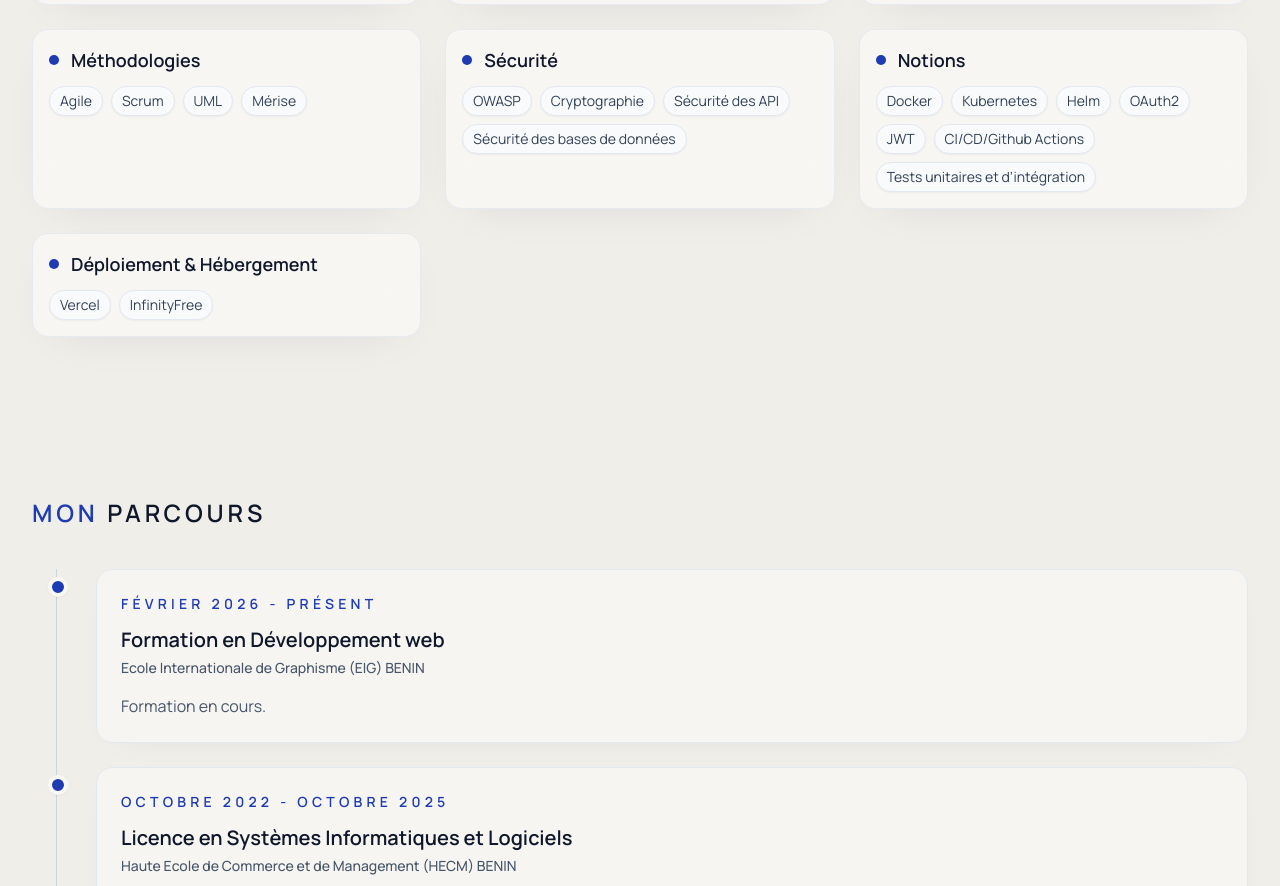
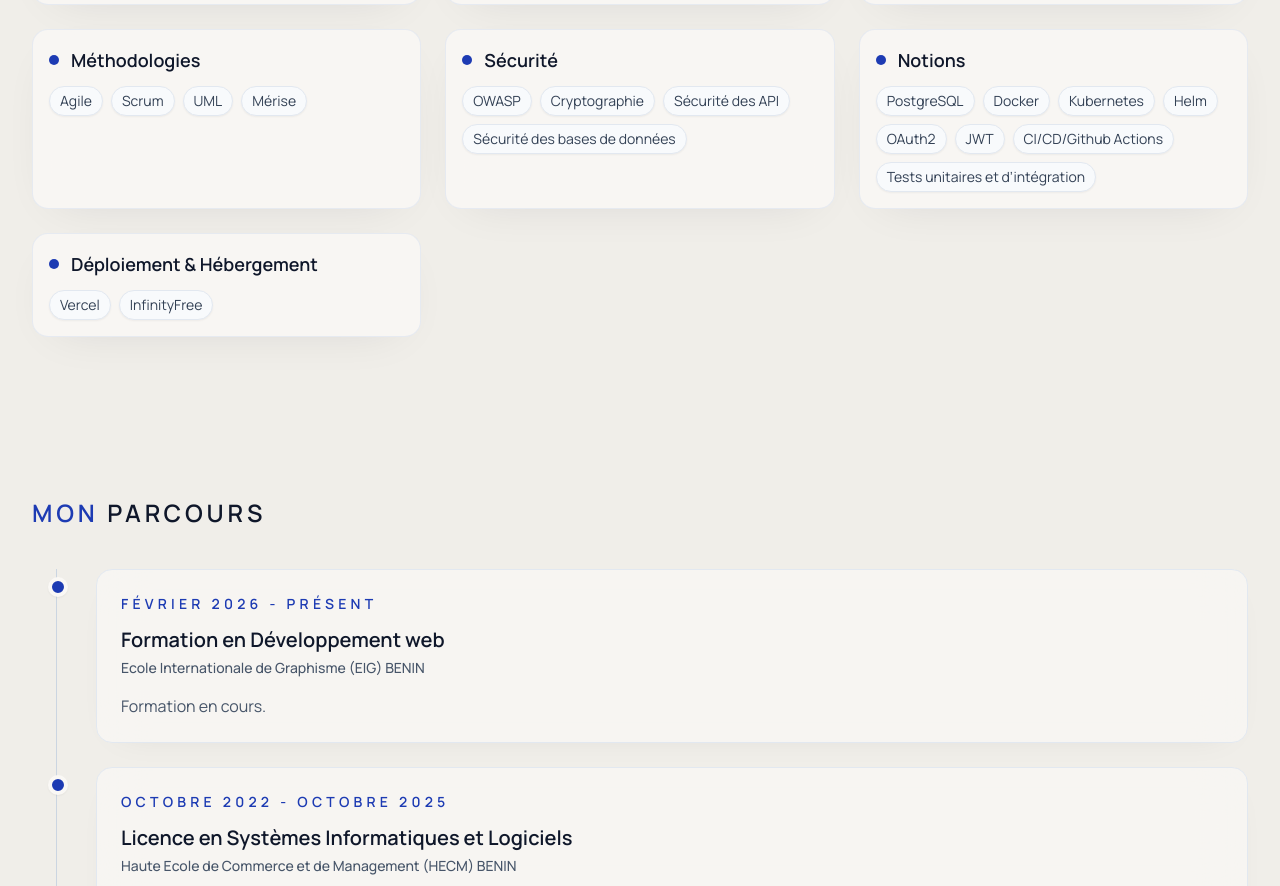
Before and after one commit to Gaspard-05/my-folio-gaspard, a React (Vite) app: page / in a window 1280 px wide. Shown: the part 1498-2384 px from the top of the page. Built offline with nearby package versions, Linux system fonts and the light colour scheme; a web font is replaced by a local one.

Commit message:
feat: ajouter PostgreSQL dans les notions des compétences

```diff
--- a/src/components/SkillsComponent.jsx
+++ b/src/components/SkillsComponent.jsx
@@ -24,7 +24,7 @@ const skillGroups = [
   },
   {
     title: 'Notions',
-    skills: ['Docker', 'Kubernetes', 'Helm', 'OAuth2', 'JWT', 'CI/CD/Github Actions', 'Tests unitaires et d’intégration'],
+    skills: ['PostgreSQL','Docker', 'Kubernetes', 'Helm', 'OAuth2', 'JWT', 'CI/CD/Github Actions', 'Tests unitaires et d’intégration'],
   },
   {
     title: 'Déploiement & Hébergement',
```
